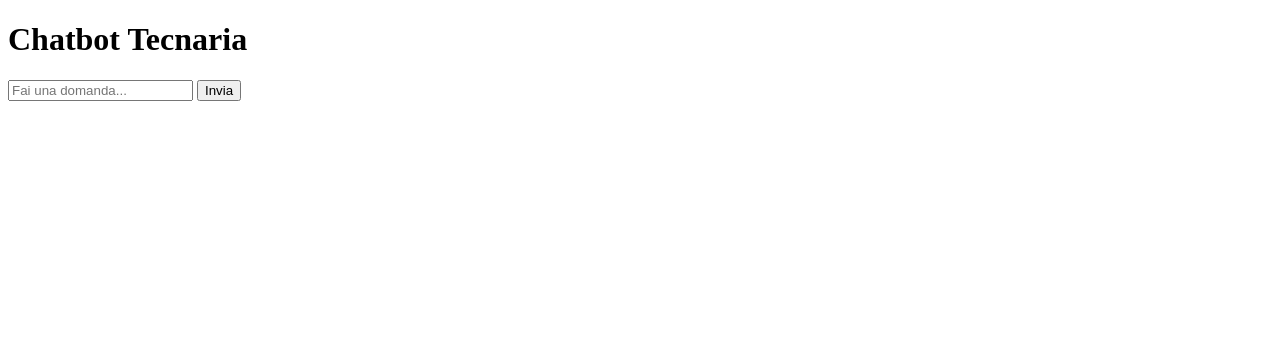
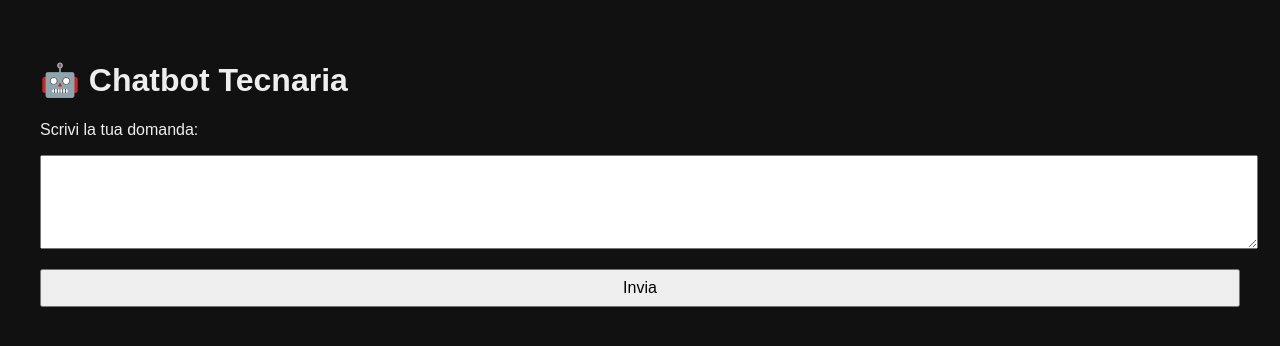
Before and after one commit to ZanRoberto/Tecnaria_V3, a Flask app: template templates/index.html in a window 1280 px wide. Shown: the top 346 px of the page. Run offline with Flask 3, Linux system fonts and the light colour scheme; the template is opened without the code that fills it, so the values that code supplies are empty.

Commit message:
Update index.html

```diff
--- a/templates/index.html
+++ b/templates/index.html
@@ -1,18 +1,44 @@
 <!DOCTYPE html>
-<html>
+<html lang="it">
 <head>
-    <meta charset="utf-8">
+    <meta charset="UTF-8">
     <title>Chatbot Tecnaria</title>
+    <meta name="viewport" content="width=device-width, initial-scale=1">
+    <style>
+        body {
+            background-color: #111;
+            color: #eee;
+            font-family: Arial, sans-serif;
+            padding: 2rem;
+        }
+        input, textarea, button {
+            font-size: 1rem;
+            padding: 0.5rem;
+            width: 100%;
+            margin-top: 1rem;
+        }
+        .risposta {
+            margin-top: 2rem;
+            white-space: pre-wrap;
+            background: #222;
+            padding: 1rem;
+            border-radius: 0.5rem;
+        }
+    </style>
 </head>
 <body>
-    <h1>Chatbot Tecnaria</h1>
-    <form method="post">
-        <input type="text" name="domanda" placeholder="Fai una domanda..." required>
+    <h1>🤖 Chatbot Tecnaria</h1>
+    <form method="POST">
+        <label for="domanda">Scrivi la tua domanda:</label>
+        <textarea id="domanda" name="domanda" rows="4"></textarea>
         <button type="submit">Invia</button>
     </form>
+
     {% if risposta %}
-        <h2>Risposta:</h2>
-        <div>{{ risposta|safe }}</div>
+    <div class="risposta">
+        <strong>Risposta:</strong>
+        <p>{{ risposta }}</p>
+    </div>
     {% endif %}
 </body>
 </html>
```
